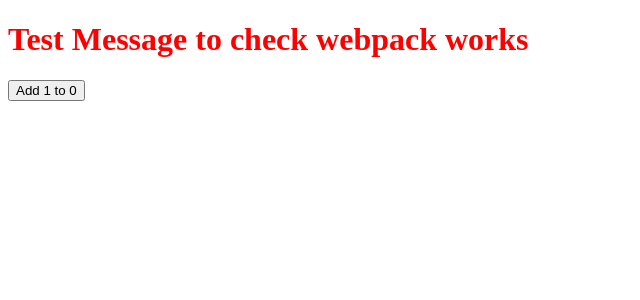
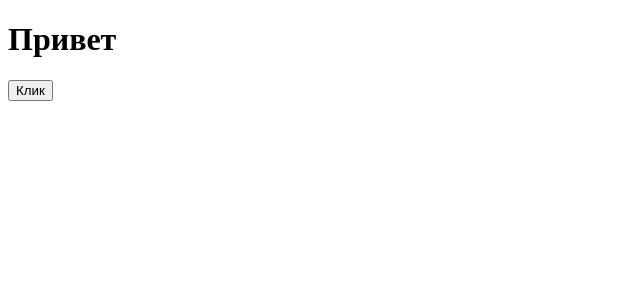
Before and after one commit to KRiNGU/WelbeX_test, a React app: page / in a window 1280 px wide. Shown: the top 300 px of the page, without its empty margins (0-640 px from the left). Built offline with nearby package versions, Linux system fonts and the light colour scheme.

Commit message:
add redux toolkit and redux saga to project

```diff
--- a/package.json
+++ b/package.json
@@ -15,10 +15,13 @@
   "author": "",
   "license": "ISC",
   "dependencies": {
+    "@reduxjs/toolkit": "^1.8.2",
     "dotenv": "^16.0.1",
     "pg": "^8.7.3",
     "react": "^18.1.0",
-    "react-dom": "^18.1.0"
+    "react-dom": "^18.1.0",
+    "react-redux": "^8.0.2",
+    "redux-saga": "^1.1.3"
   },
   "devDependencies": {
     "@babel/core": "^7.17.10",
--- a/src/App.tsx
+++ /dev/null
@@ -1,11 +0,0 @@
-import { ClickCounter } from './ClickCounter';
-import './hello.scss';
-
-export const App = () => {
-  return (
-    <>
-      <h1 className="container">Test Message to check webpack works</h1>
-      <ClickCounter />
-    </>
-  );
-};
--- a/src/ClickCounter.tsx
+++ /dev/null
@@ -1,10 +0,0 @@
-import { useState } from 'react';
-
-export const ClickCounter = () => {
-  const [count, setCount] = useState(0);
-  return (
-    <div>
-      <button onClick={() => setCount((c) => c + 1)}>Add 1 to {count}</button>
-    </div>
-  );
-};
--- /dev/null
+++ b/src/frontend/App.tsx
@@ -0,0 +1,9 @@
+import TablePage from './page/TablePage';
+
+export const App = () => {
+  return (
+    <>
+      <TablePage />
+    </>
+  );
+};
--- /dev/null
+++ b/src/frontend/page/TablePage/TablePage.tsx
@@ -0,0 +1,19 @@
+import { useCallback } from 'react';
+import { useAppDispatch } from '../../redux/hooks';
+
+const TablePage = () => {
+  const dispatch = useAppDispatch();
+
+  const handleButtonClick = useCallback(() => {
+    dispatch({ type: 'GET_TABLE_ELEMENTS_BY_PAGE' });
+  }, [dispatch]);
+
+  return (
+    <>
+      <h1>Привет</h1>
+      <button onClick={handleButtonClick}>Клик</button>
+    </>
+  );
+};
+
+export default TablePage;
--- /dev/null
+++ b/src/frontend/page/TablePage/index.ts
@@ -0,0 +1 @@
+export { default } from './TablePage';
--- /dev/null
+++ b/src/frontend/redux/hooks.ts
@@ -0,0 +1,5 @@
+import { TypedUseSelectorHook, useDispatch, useSelector } from 'react-redux';
+import type { RootState, AppDispatch } from './store';
+
+export const useAppDispatch: () => AppDispatch = useDispatch;
+export const useAppSelector: TypedUseSelectorHook<RootState> = useSelector;
--- /dev/null
+++ b/src/frontend/redux/sagas.ts
@@ -0,0 +1,9 @@
+import { takeLatest } from 'redux-saga/effects';
+
+function* getTablePage() {
+  console.log('getTablePage');
+}
+
+export default function* rootSaga() {
+  yield takeLatest('GET_TABLE_ELEMENTS_BY_PAGE', getTablePage);
+}
--- /dev/null
+++ b/src/frontend/redux/slice.ts
@@ -0,0 +1,28 @@
+import { createSlice } from '@reduxjs/toolkit';
+
+type TableElement = {
+  id: number;
+  name: string;
+  date: string;
+  number: number;
+  distance: number;
+};
+
+interface TableState {
+  table: TableElement[];
+}
+
+// Define the initial state using that type
+const initialState: TableState = {
+  table: [],
+};
+
+export const tableSlice = createSlice({
+  name: 'table',
+  initialState,
+  reducers: {},
+});
+
+export const {} = tableSlice.actions;
+
+export default tableSlice.reducer;
--- /dev/null
+++ b/src/frontend/redux/store.ts
@@ -0,0 +1,17 @@
+import { configureStore } from '@reduxjs/toolkit';
+import createSagaMiddleware from '@redux-saga/core';
+import table from './slice';
+import rootSaga from './sagas';
+
+const sagaMiddleware = createSagaMiddleware();
+
+export const store = configureStore({
+  reducer: { table },
+  middleware: [sagaMiddleware],
+  devTools: process.env.NODE_ENV !== 'production',
+});
+
+sagaMiddleware.run(rootSaga);
+
+export type RootState = ReturnType<typeof store.getState>;
+export type AppDispatch = typeof store.dispatch;
--- a/src/hello.scss
+++ /dev/null
@@ -1,5 +0,0 @@
-$color: red;
-
-.container {
-  color: $color;
-}
--- a/src/index.tsx
+++ b/src/index.tsx
@@ -1,4 +1,11 @@
 import ReactDOM from 'react-dom';
-import { App } from './App';
+import { Provider } from 'react-redux';
+import { App } from './frontend/App';
+import { store } from './frontend/redux/store';
 
-ReactDOM.render(<App />, document.getElementById('root'));
+ReactDOM.render(
+  <Provider store={store}>
+    <App />
+  </Provider>,
+  document.getElementById('root')
+);
```
Also changed, not shown: 1 other file (tests, documents, lock files or other folders).
